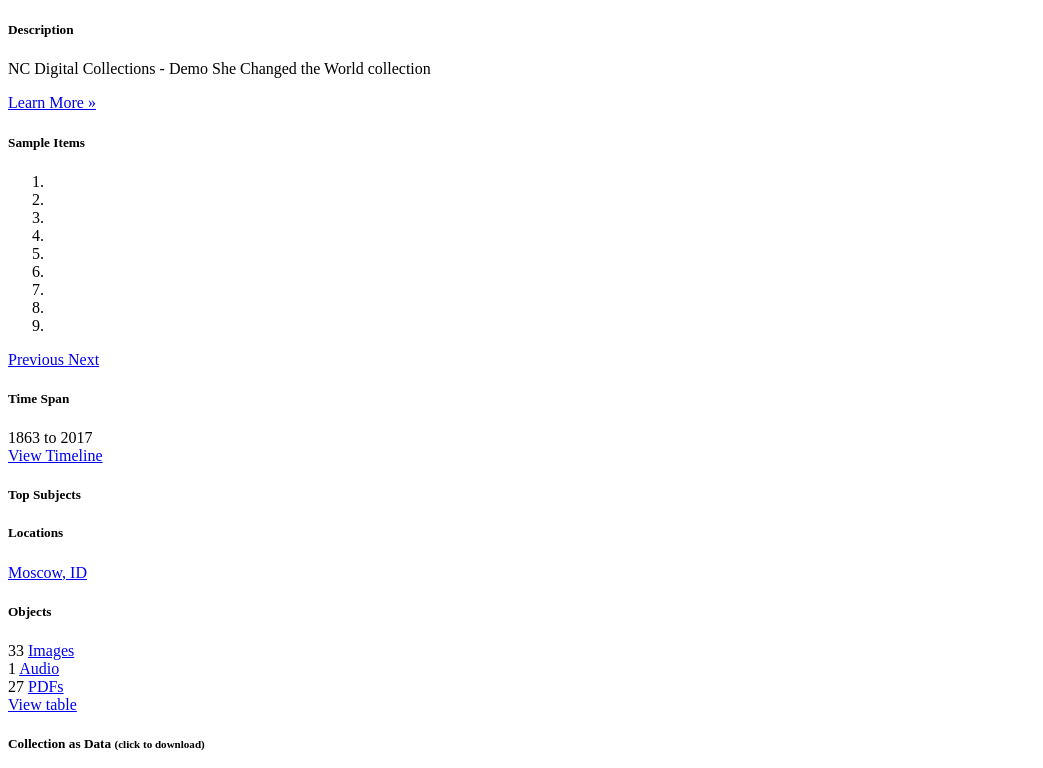
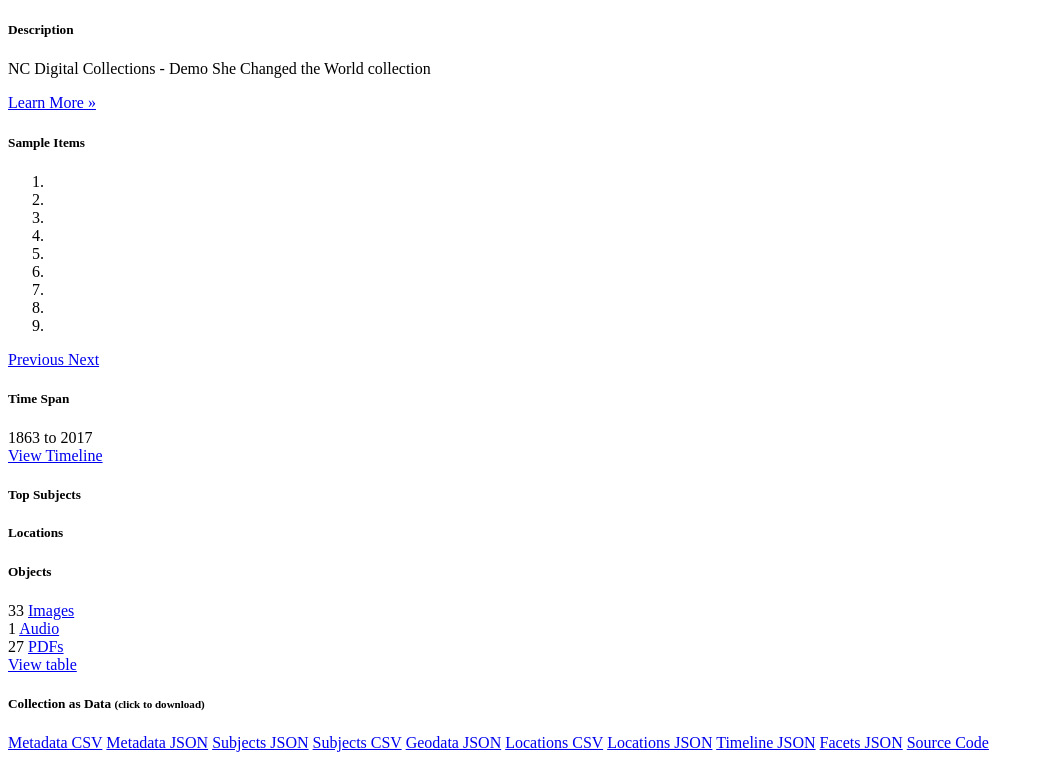
Before and after one commit to owikle/ncdctest, a Jekyll site: the page built from index.md, in a window 1280 px wide, cut to the strip 326-1094 px from the top of the page. Shown: the whole strip, without its empty margins (0-1043 px from the left). Built offline with Jekyll 4.4.1, drawn with Linux system fonts in a browser that asks for light colours.

Commit message:
some edits

```diff
--- a/_config.yml
+++ b/_config.yml
@@ -20,7 +20,7 @@
 # title of site appears in banner
 title: She Changed the World
 # tagline, a short phrase that will appear throughout the site in the top banner
-tagline: North Carolina Women Breaking Barriers
+tagline: This is a test site
 # description appears in meta tags and other locations
 # this description might appear in search result lists, keep around 160 characters max
 description: "NC Digital Collections - Demo She Changed the World collection"
--- a/_data/theme.yml
+++ b/_data/theme.yml
@@ -8,15 +8,15 @@
 #
 # featured image is used in home page banner and in meta markup to represent the collection
 # use either an objectid (from an item in this collect), a relative location of an image in this repo, or a full url to an image elsewhere
-featured-image: /assets/img/p16062coll13_59_full.jpg
-home-title-y-padding: 12em # the margin from the top your title portion will appear.
+featured-image: coll035
+home-title-y-padding: 8em # the margin from the top your title portion will appear.
 home-banner-image-position: center # [options: top, center, bottom] Default: top
 carousel-height: # in px, but don't include the "px"; default is 450.
 # carousel can feature specific item types: image,pdf,youtube,thumbs
 carousel-type: image
 featured-subjects: #separate semi-colon(';') - if left blank, will be automatically generated to create top 5 subjects
 featured-subjects-max: 6 # set number of top subjects to display if auto generating
-featured-locations: Moscow, ID #separate by semi-colon(';') - if left blank, will be automatically generated to create top 5 locations
+featured-locations:  #separate by semi-colon(';') - if left blank, will be automatically generated to create top 5 locations
 featured-locations-max: 3
 
 ##########
```
